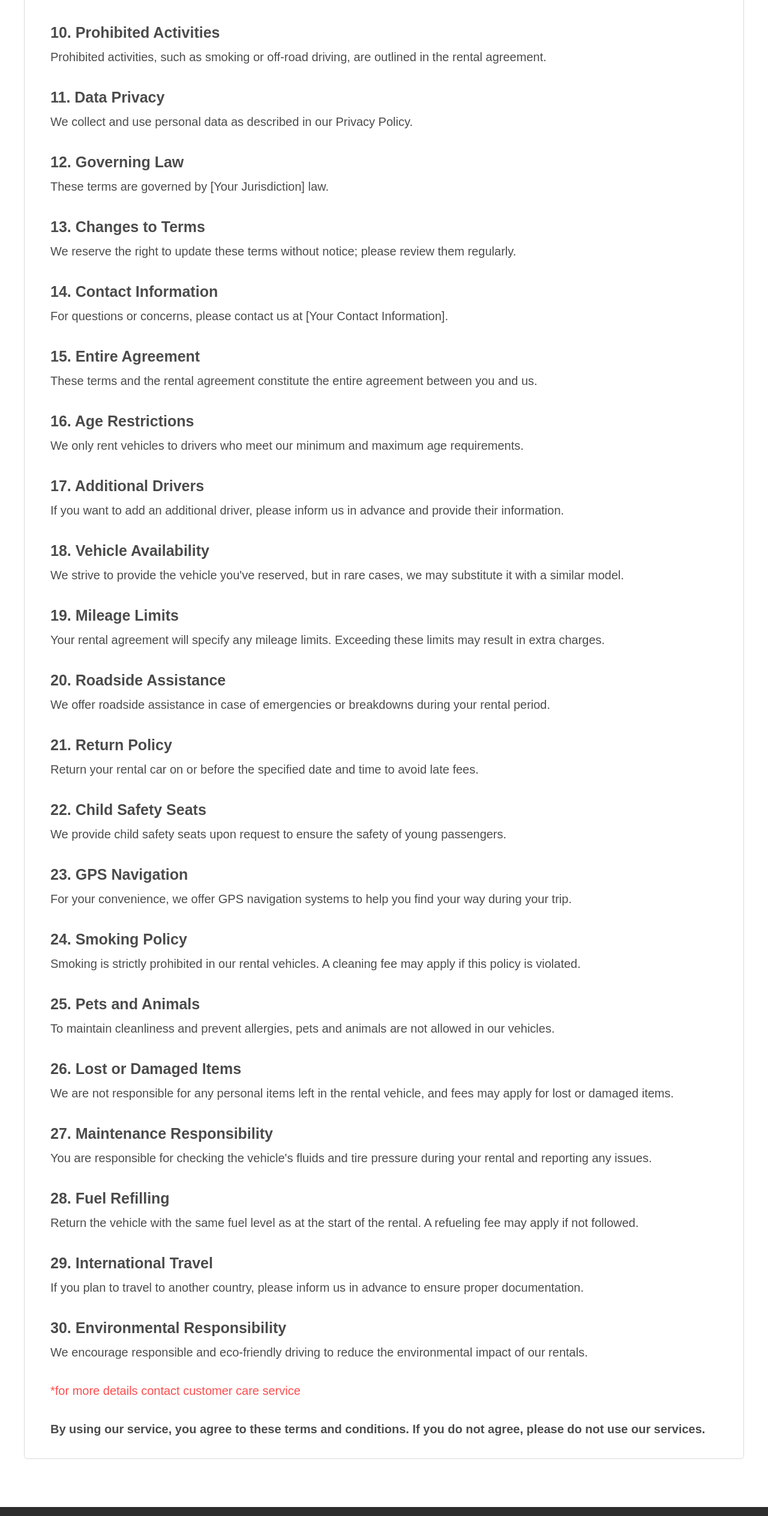
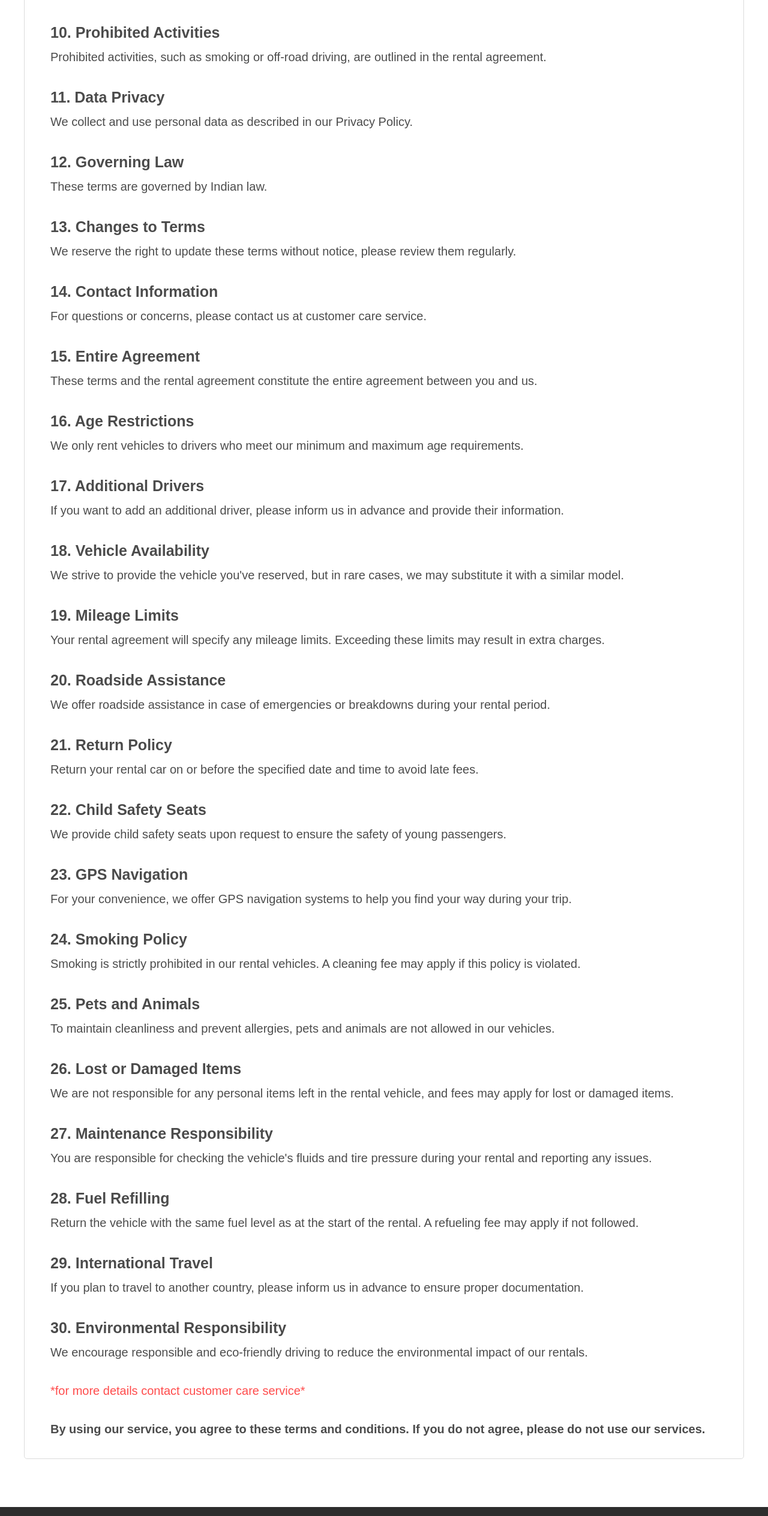
Before and after one commit to vshiradhonkar/car-rental-app, a React (Create React App) app: page /conditions in a window 1280 px wide. Shown: the part 1544-4072 px from the top of the page at 60% size. Built offline with nearby package versions, Linux system fonts and the light colour scheme; the HTML template or start-up script is replaced by a standard one.

Commit message:
css changes to terms

```diff
--- a/src/pages/Conditions.jsx
+++ b/src/pages/Conditions.jsx
@@ -71,17 +71,17 @@ return (
 
             <br />
         <h1>12. Governing Law</h1>
-            <p>These terms are governed by [Your Jurisdiction] law.</p>
+            <p>These terms are governed by Indian law.</p>
 
 
             <br />
         <h1>13. Changes to Terms</h1>
-            <p>We reserve the right to update these terms without notice; please review them regularly.</p>
+            <p>We reserve the right to update these terms without notice, please review them regularly.</p>
 
 
             <br />
         <h1>14. Contact Information</h1>
-            <p>For questions or concerns, please contact us at [Your Contact Information].</p>
+            <p>For questions or concerns, please contact us at customer care service.</p>
 
             <br />
         <h1>15. Entire Agreement</h1>
@@ -147,7 +147,7 @@ return (
             <p>We encourage responsible and eco-friendly driving to reduce the environmental impact of our rentals.</p>
         <br/>
 
-        <p style={{color:"red", fontSize: "2rem"}}>*for more details contact customer care service</p>
+        <p style={{color:"red", fontSize: "2rem"}}>*for more details contact customer care service*</p>
         <br/>
 
         <p style={{color:"black", fontWeight: "700"}}>By using our service, you agree to these terms and conditions. If you do not agree, please do not use our services.</p>
```
Also changed, not shown: src/dist/styles.css.
